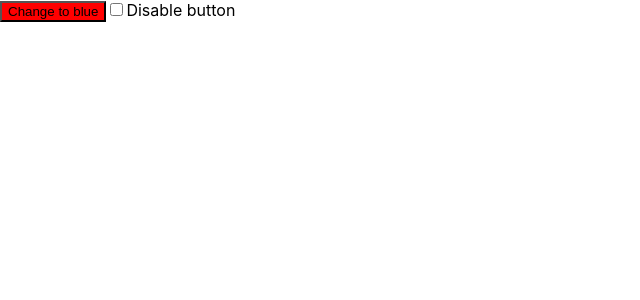
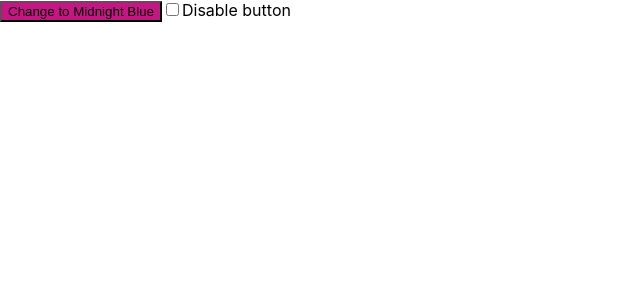
Before and after one commit to jharlow/udemy-rtl-course, a React (Create React App) app: page / in a window 1280 px wide. Shown: the top 300 px of the page, without its empty margins (0-640 px from the left). Built offline with nearby package versions, Linux system fonts and the light colour scheme.

Commit message:
Completed Section 2! ✅

```diff
--- a/src/App.js
+++ b/src/App.js
@@ -1,13 +1,16 @@
 import { useState } from "react";
 import "./App.css";
 
-export const replacePascalCaseWithSpaces = (colorName) => colorName.replace(/\B([A-Z])\B/g, " $1")
+export const replacePascalCaseWithSpaces = (colorName) =>
+  colorName.replace(/\B([A-Z])\B/g, " $1");
 
 function App() {
-  const [color, setColor] = useState("red");
+  const [color, setColor] = useState("MediumVioletRed");
   const [disabled, setDisabled] = useState(false);
-  const newColor = color === "red" ? "blue" : "red";
-  const buttonColor = disabled ? "gray" : color
+  const newColor =
+    color === "MediumVioletRed" ? "MidnightBlue" : "MediumVioletRed";
+  const buttonText = `Change to ${replacePascalCaseWithSpaces(newColor)}`;
+  const buttonColor = disabled ? "gray" : color;
   const handleColor = () => {
     setColor(newColor);
   };
@@ -18,7 +21,7 @@ function App() {
         onClick={handleColor}
         disabled={disabled}
       >
-        Change to {newColor}
+        {buttonText}
       </button>
       <input
         type="checkbox"
```
Also changed, not shown: 1 other file (tests, documents, lock files or other folders).
